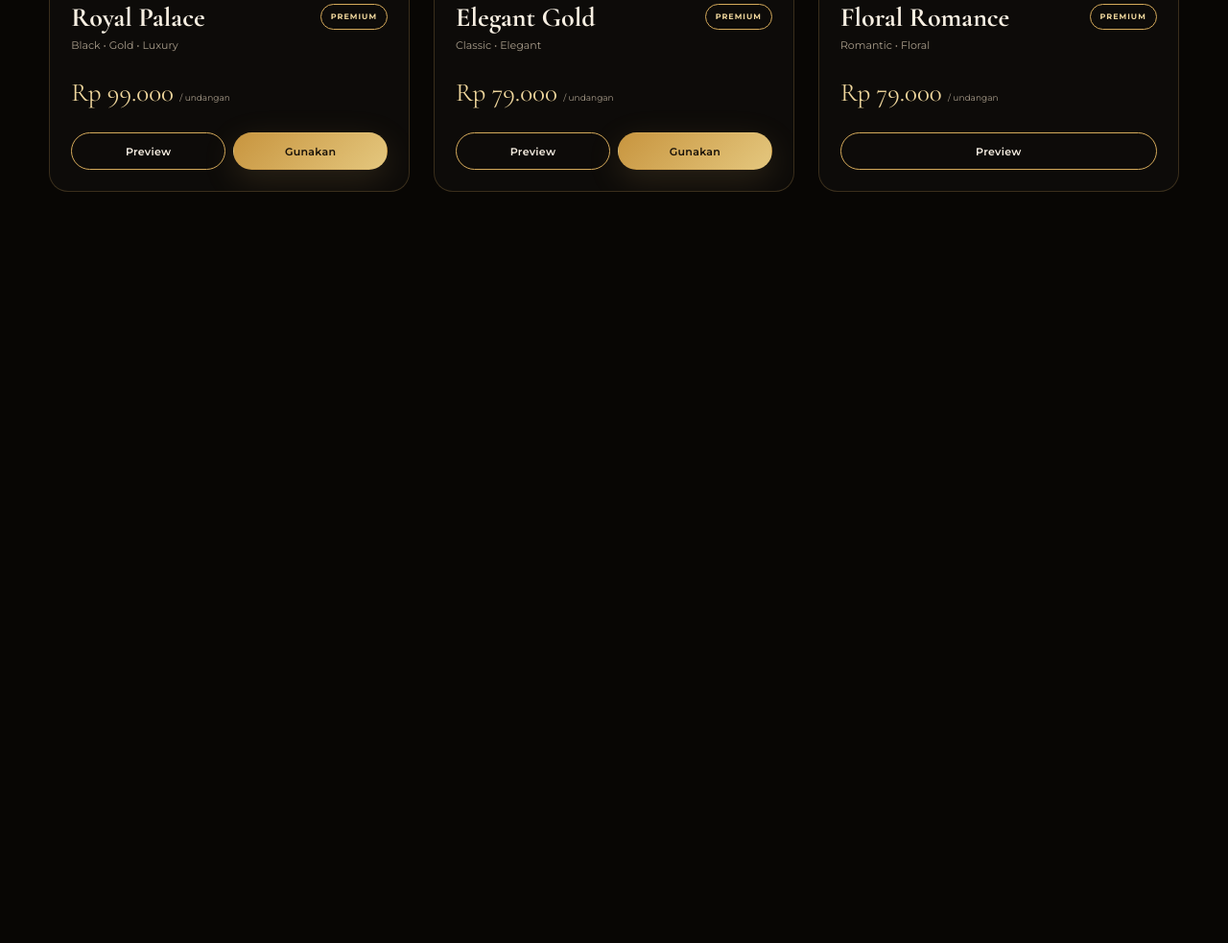
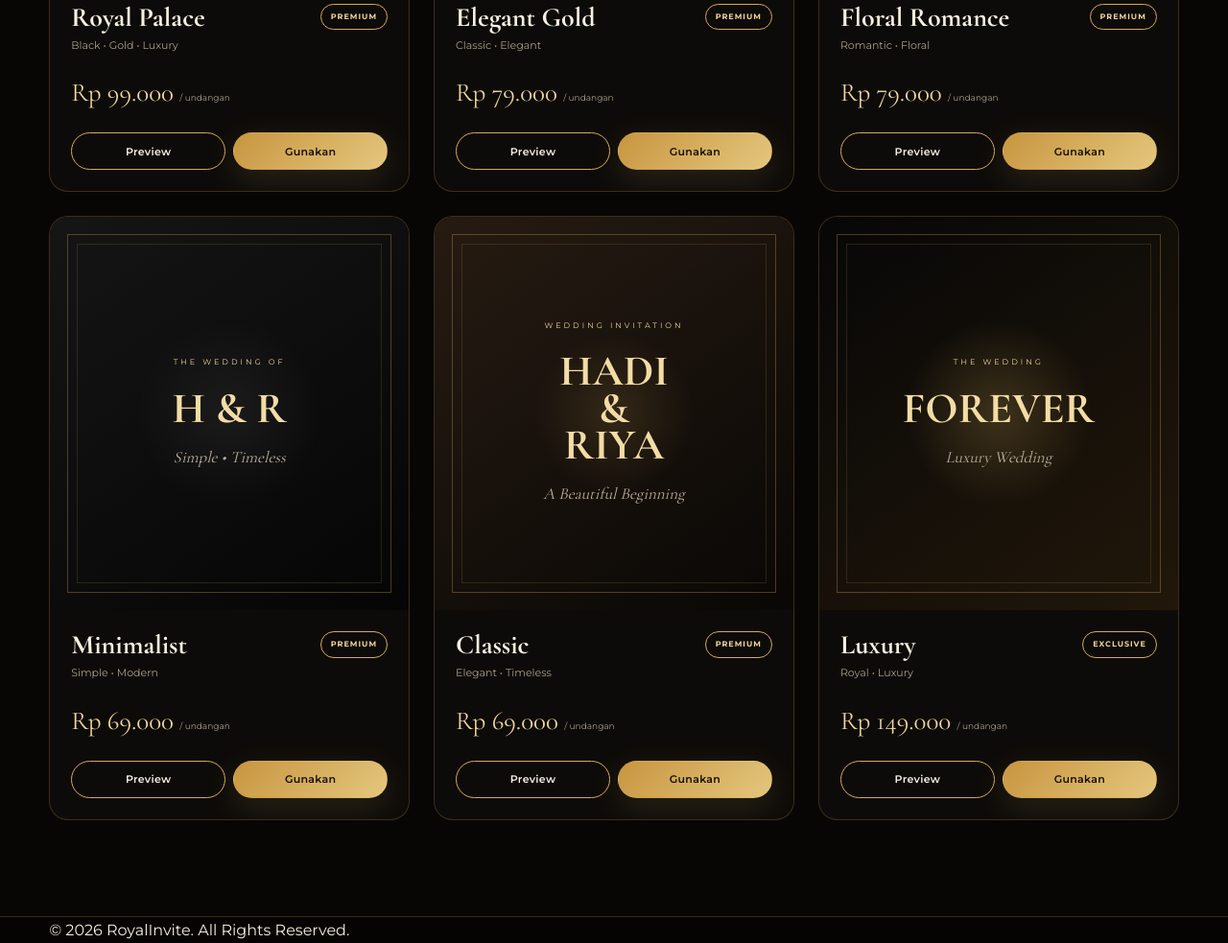
Before and after one commit to ilmiriadoh07-droid/RoyalInvite, a plain HTML site: page tema.html in a window 1280 px wide. Shown: the part 952-1935 px from the top of the page at 96% size. Before the commit the page ends 1252 px from the top, so only its background shows below. Drawn offline with nearby package versions, Linux system fonts and the light colour scheme.

Commit message:
Update tema.html

```diff
--- a/tema.html
+++ b/tema.html
@@ -19,7 +19,11 @@ content="Pilih tema undangan digital premium RoyalInvite.">
 .theme-page {
     min-height: 100vh;
     background:
-        radial-gradient(circle at 50% 0%, rgba(213,170,91,.10), transparent 35%),
+        radial-gradient(
+            circle at 50% 0%,
+            rgba(213,170,91,.10),
+            transparent 35%
+        ),
         var(--bg);
 }
 
@@ -60,7 +64,6 @@ content="Pilih tema undangan digital premium RoyalInvite.">
 
 .theme-search {
     flex: 1;
-    position: relative;
 }
 
 .theme-search input {
@@ -110,6 +113,10 @@ content="Pilih tema undangan digital premium RoyalInvite.">
     color: var(--gold-light);
 }
 
+/* =========================
+   CATALOG
+========================= */
+
 .theme-catalog {
     display: grid;
     grid-template-columns: repeat(3, 1fr);
@@ -130,6 +137,10 @@ content="Pilih tema undangan digital premium RoyalInvite.">
     transform: translateY(-7px);
     border-color: rgba(213,170,91,.55);
     box-shadow: 0 25px 60px rgba(0,0,0,.35);
+}
+
+.catalog-card.hidden {
+    display: none;
 }
 
 .catalog-preview {
@@ -155,42 +166,137 @@ content="Pilih tema undangan digital premium RoyalInvite.">
     border: 1px solid rgba(213,170,91,.16);
 }
 
+/* =========================
+   PREVIEW THEMES
+========================= */
+
 .catalog-preview.royal {
     background:
-        radial-gradient(circle at center, rgba(213,170,91,.18), transparent 32%),
-        linear-gradient(145deg, #080604, #24170b);
+        radial-gradient(
+            circle at center,
+            rgba(213,170,91,.18),
+            transparent 32%
+        ),
+        linear-gradient(
+            145deg,
+            #080604,
+            #24170b
+        );
 }
 
 .catalog-preview.gold {
     background:
-        radial-gradient(circle at center, rgba(255,220,140,.24), transparent 30%),
-        linear-gradient(145deg, #20160b, #76592d);
+        radial-gradient(
+            circle at center,
+            rgba(255,220,140,.24),
+            transparent 30%
+        ),
+        linear-gradient(
+            145deg,
+            #20160b,
+            #76592d
+        );
 }
 
 .catalog-preview.floral {
     background:
-        radial-gradient(circle at 30% 25%, rgba(245,190,190,.20), transparent 20%),
-        radial-gradient(circle at 75% 70%, rgba(213,170,91,.18), transparent 25%),
-        linear-gradient(145deg, #160d0d, #38201c);
+        radial-gradient(
+            circle at 30% 25%,
+            rgba(245,190,190,.20),
+            transparent 20%
+        ),
+        radial-gradient(
+            circle at 75% 70%,
+            rgba(213,170,91,.18),
+            transparent 25%
+        ),
+        linear-gradient(
+            145deg,
+            #160d0d,
+            #38201c
+        );
 }
 
 .catalog-preview.minimal {
     background:
-        radial-gradient(circle at center, rgba(255,255,255,.06), transparent 35%),
-        linear-gradient(145deg, #151515, #050505);
+        radial-gradient(
+            circle at center,
+            rgba(255,255,255,.06),
+            transparent 35%
+        ),
+        linear-gradient(
+            145deg,
+            #151515,
+            #050505
+        );
 }
 
 .catalog-preview.classic {
     background:
-        radial-gradient(circle at center, rgba(213,170,91,.15), transparent 30%),
-        linear-gradient(145deg, #261b12, #090705);
+        radial-gradient(
+            circle at center,
+            rgba(213,170,91,.15),
+            transparent 30%
+        ),
+        linear-gradient(
+            145deg,
+            #261b12,
+            #090705
+        );
 }
 
 .catalog-preview.luxury {
     background:
-        radial-gradient(circle at center, rgba(230,190,100,.20), transparent 35%),
-        linear-gradient(145deg, #070707, #21170a);
+        radial-gradient(
+            circle at center,
+            rgba(230,190,100,.20),
+            transparent 35%
+        ),
+        linear-gradient(
+            145deg,
+            #070707,
+            #21170a
+        );
 }
+
+/* =========================
+   PREVIEW CONTENT
+========================= */
+
+.preview-content {
+    position: relative;
+    z-index: 3;
+    text-align: center;
+    padding: 30px;
+}
+
+.preview-content small {
+    display: block;
+    margin-bottom: 22px;
+    color: var(--gold-light);
+    font-size: 8px;
+    letter-spacing: 3px;
+}
+
+.preview-content strong {
+    display: block;
+    color: #f3dca5;
+    font-family: 'Cormorant Garamond', serif;
+    font-size: 45px;
+    line-height: .85;
+}
+
+.preview-content em {
+    display: block;
+    margin-top: 18px;
+    color: #bcae98;
+    font-family: 'Cormorant Garamond', serif;
+    font-size: 17px;
+}
+
+/* =========================
+   CARD CONTENT
+========================= */
 
 .catalog-content {
     padding: 22px;
@@ -253,11 +359,19 @@ content="Pilih tema undangan digital premium RoyalInvite.">
     flex: 1;
 }
 
+/* =========================
+   NO RESULT
+========================= */
+
 .no-result {
     display: none;
     padding: 80px 20px;
     text-align: center;
     color: var(--muted);
+}
+
+.no-result.show {
+    display: block;
 }
 
 .no-result h3 {
@@ -267,39 +381,9 @@ content="Pilih tema undangan digital premium RoyalInvite.">
     font-size: 30px;
 }
 
-/* Preview typography */
-
-.preview-content {
-    position: relative;
-    z-index: 3;
-    text-align: center;
-}
-
-.preview-content small {
-    display: block;
-    margin-bottom: 22px;
-    color: var(--gold-light);
-    font-size: 8px;
-    letter-spacing: 3px;
-}
-
-.preview-content strong {
-    display: block;
-    color: #f3dca5;
-    font-family: 'Cormorant Garamond', serif;
-    font-size: 45px;
-    line-height: .85;
-}
-
-.preview-content em {
-    display: block;
-    margin-top: 18px;
-    color: #bcae98;
-    font-family: 'Cormorant Garamond', serif;
-    font-size: 17px;
-}
-
-/* Mobile */
+/* =========================
+   MOBILE
+========================= */
 
 @media (max-width: 900px) {
 
@@ -346,7 +430,6 @@ content="Pilih tema undangan digital premium RoyalInvite.">
     }
 }
 </style>
-
 </head>
 
 <body>
@@ -412,7 +495,6 @@ content="Pilih tema undangan digital premium RoyalInvite.">
 
 <div class="container">
 
-
 <div class="theme-toolbar">
 
     <div class="theme-search">
@@ -424,7 +506,6 @@ content="Pilih tema undangan digital premium RoyalInvite.">
             autocomplete="off">
 
     </div>
-
 
     <div class="theme-filters">
 
@@ -463,11 +544,14 @@ content="Pilih tema undangan digital premium RoyalInvite.">
 </div>
 
 
-            <div class="theme-catalog"
+<div
+    class="theme-catalog"
     id="themeCatalog">
 
 
-                <!-- ROYAL PALACE -->
+<!-- =========================
+     ROYAL PALACE
+========================= -->
 
 <article
     class="catalog-card"
@@ -498,7 +582,6 @@ content="Pilih tema undangan digital premium RoyalInvite.">
 
     </div>
 
-
     <div class="catalog-content">
 
         <div class="catalog-top">
@@ -521,14 +604,12 @@ content="Pilih tema undangan digital premium RoyalInvite.">
 
         </div>
 
-
         <div class="catalog-price">
             Rp 99.000
             <small>
                 / undangan
             </small>
         </div>
-
 
         <div class="catalog-actions">
 
@@ -551,7 +632,9 @@ content="Pilih tema undangan digital premium RoyalInvite.">
 </article>
 
 
-                <!-- ELEGANT GOLD -->
+<!-- =========================
+     ELEGANT GOLD
+========================= -->
 
 <article
     class="catalog-card"
@@ -580,7 +663,6 @@ content="Pilih tema undangan digital premium RoyalInvite.">
 
     </div>
 
-
     <div class="catalog-content">
 
         <div class="catalog-top">
@@ -603,14 +685,12 @@ content="Pilih tema undangan digital premium RoyalInvite.">
 
         </div>
 
-
         <div class="catalog-price">
             Rp 79.000
             <small>
                 / undangan
             </small>
         </div>
-
 
         <div class="catalog-actions">
 
@@ -633,7 +713,9 @@ content="Pilih tema undangan digital premium RoyalInvite.">
 </article>
 
 
-                <!-- FLORAL ROMANCE -->
+<!-- =========================
+     FLORAL ROMANCE
+========================= -->
 
 <article
     class="catalog-card"
@@ -660,7 +742,6 @@ content="Pilih tema undangan digital premium RoyalInvite.">
 
     </div>
 
-
     <div class="catalog-content">
 
         <div class="catalog-top">
@@ -683,14 +764,12 @@ content="Pilih tema undangan digital premium RoyalInvite.">
 
         </div>
 
-
         <div class="catalog-price">
             Rp 79.000
             <small>
                 / undangan
             </small>
         </div>
-
 
         <div class="catalog-actions">
 
@@ -701,4 +780,412 @@ content="Pilih tema undangan digital premium RoyalInvite.">
             </a>
 
             <a
-                                href="order.html?tema=floral
+                href="order.html?tema=floral-romance"
+                class="btn btn-small btn-primary">
+                Gunakan
+            </a>
+
+        </div>
+
+    </div>
+
+</article>
+
+
+<!-- =========================
+     MINIMALIST
+========================= -->
+
+<article
+    class="catalog-card"
+    data-category="wedding"
+    data-name="Minimalist">
+
+    <div class="catalog-preview minimal">
+
+        <div class="preview-content">
+
+            <small>
+                THE WEDDING OF
+            </small>
+
+            <strong>
+                H &amp; R
+            </strong>
+
+            <em>
+                Simple • Timeless
+            </em>
+
+        </div>
+
+    </div>
+
+    <div class="catalog-content">
+
+        <div class="catalog-top">
+
+            <div>
+
+                <h2>
+                    Minimalist
+                </h2>
+
+                <p>
+                    Simple • Modern
+                </p>
+
+            </div>
+
+            <span class="badge">
+                PREMIUM
+            </span>
+
+        </div>
+
+        <div class="catalog-price">
+            Rp 69.000
+            <small>
+                / undangan
+            </small>
+        </div>
+
+        <div class="catalog-actions">
+
+            <a
+                href="demo/minimalist.html"
+                class="btn btn-small">
+                Preview
+            </a>
+
+            <a
+                href="order.html?tema=minimalist"
+                class="btn btn-small btn-primary">
+                Gunakan
+            </a>
+
+        </div>
+
+    </div>
+
+</article>
+
+
+<!-- =========================
+     CLASSIC
+========================= -->
+
+<article
+    class="catalog-card"
+    data-category="wedding"
+    data-name="Classic">
+
+    <div class="catalog-preview classic">
+
+        <div class="preview-content">
+
+            <small>
+                WEDDING INVITATION
+            </small>
+
+            <strong>
+                HADI
+                <br>
+                &amp;
+                <br>
+                RIYA
+            </strong>
+
+            <em>
+                A Beautiful Beginning
+            </em>
+
+        </div>
+
+    </div>
+
+    <div class="catalog-content">
+
+        <div class="catalog-top">
+
+            <div>
+
+                <h2>
+                    Classic
+                </h2>
+
+                <p>
+                    Elegant • Timeless
+                </p>
+
+            </div>
+
+            <span class="badge">
+                PREMIUM
+            </span>
+
+        </div>
+
+        <div class="catalog-price">
+            Rp 69.000
+            <small>
+                / undangan
+            </small>
+        </div>
+
+        <div class="catalog-actions">
+
+            <a
+                href="demo/classic.html"
+                class="btn btn-small">
+                Preview
+            </a>
+
+            <a
+                href="order.html?tema=classic"
+                class="btn btn-small btn-primary">
+                Gunakan
+            </a>
+
+        </div>
+
+    </div>
+
+</article>
+
+
+<!-- =========================
+     LUXURY
+========================= -->
+
+<article
+    class="catalog-card"
+    data-category="wedding"
+    data-name="Luxury">
+
+    <div class="catalog-preview luxury">
+
+        <div class="preview-content">
+
+            <small>
+                THE WEDDING
+            </small>
+
+            <strong>
+                FOREVER
+            </strong>
+
+            <em>
+                Luxury Wedding
+            </em>
+
+        </div>
+
+    </div>
+
+    <div class="catalog-content">
+
+        <div class="catalog-top">
+
+            <div>
+
+                <h2>
+                    Luxury
+                </h2>
+
+                <p>
+                    Royal • Luxury
+                </p>
+
+            </div>
+
+            <span class="badge">
+                EXCLUSIVE
+            </span>
+
+        </div>
+
+        <div class="catalog-price">
+            Rp 149.000
+            <small>
+                / undangan
+            </small>
+        </div>
+
+        <div class="catalog-actions">
+
+            <a
+                href="demo/luxury.html"
+                class="btn btn-small">
+                Preview
+            </a>
+
+            <a
+                href="order.html?tema=luxury"
+                class="btn btn-small btn-primary">
+                Gunakan
+            </a>
+
+        </div>
+
+    </div>
+
+</article>
+
+
+</div>
+
+
+<div
+    class="no-result"
+    id="noResult">
+
+    <h3>
+        Tema Tidak Ditemukan
+    </h3>
+
+    <p>
+        Coba gunakan kata pencarian yang berbeda.
+    </p>
+
+</div>
+
+
+</div>
+
+</section>
+
+</main>
+
+
+<footer>
+
+<div class="container">
+
+<p>
+© 2026 RoyalInvite. All Rights Reserved.
+</p>
+
+</div>
+
+</footer>
+
+
+<script>
+
+/* =========================
+   SEARCH & FILTER
+========================= */
+
+const cards =
+document.querySelectorAll(
+    ".catalog-card"
+);
+
+const searchInput =
+document.getElementById(
+    "themeSearch"
+);
+
+const filterButtons =
+document.querySelectorAll(
+    ".filter-btn"
+);
+
+const noResult =
+document.getElementById(
+    "noResult"
+);
+
+let currentFilter = "all";
+
+
+function filterThemes(){
+
+    const search =
+        searchInput.value
+        .toLowerCase()
+        .trim();
+
+    let visible = 0;
+
+    cards.forEach(card => {
+
+        const name =
+            card.dataset.name
+            .toLowerCase();
+
+        const category =
+            card.dataset.category;
+
+        const matchSearch =
+            name.includes(search);
+
+        const matchFilter =
+            currentFilter === "all" ||
+            category === currentFilter;
+
+        if(
+            matchSearch &&
+            matchFilter
+        ){
+
+            card.classList.remove(
+                "hidden"
+            );
+
+            visible++;
+
+        }else{
+
+            card.classList.add(
+                "hidden"
+            );
+
+        }
+
+    });
+
+    noResult.classList.toggle(
+        "show",
+        visible === 0
+    );
+}
+
+
+filterButtons.forEach(button => {
+
+    button.addEventListener(
+        "click",
+        function(){
+
+            filterButtons.forEach(btn =>
+                btn.classList.remove(
+                    "active"
+                )
+            );
+
+            this.classList.add(
+                "active"
+            );
+
+            currentFilter =
+                this.dataset.filter;
+
+            filterThemes();
+
+        }
+    );
+
+});
+
+
+searchInput.addEventListener(
+    "input",
+    filterThemes
+);
+
+</script>
+
+</body>
+</html>
```
Lines whose indentation alone changed are shown as unchanged.
